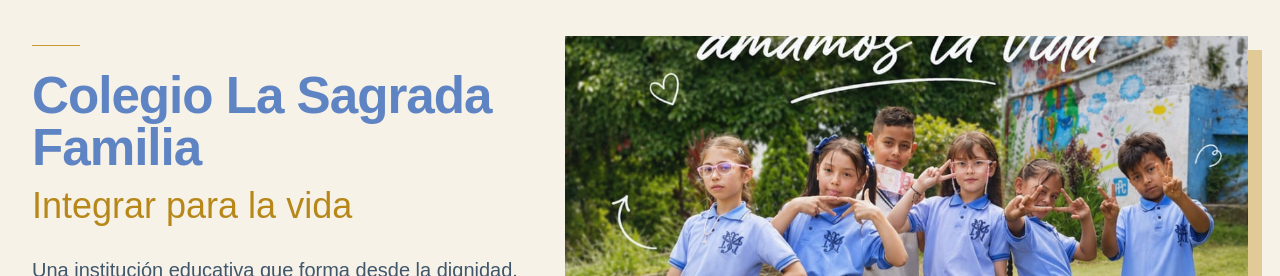
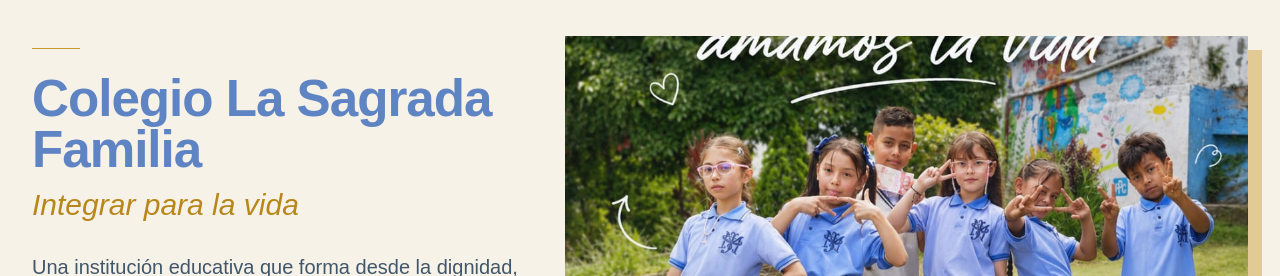
Before and after one commit to moralesandersonr-dev/fundacion-sagrada-familia, a Next.js app: page / in a window 1280 px wide. Shown: the part 127-403 px from the top of the page. Built offline with nearby package versions, Linux system fonts and the light colour scheme; no server answers; a web font is replaced by a local one.

Commit message:
Update Hero.tsx

```diff
--- a/app/components/Hero.tsx
+++ b/app/components/Hero.tsx
@@ -14,11 +14,11 @@ export default function Hero() {
           <div className="mb-4 flex items-center gap-3 md:mb-6 md:gap-4">
             <span className="h-px w-8 bg-[#C59A2F] md:w-12" />
           </div>
-          <h1 className="max-w-4xl font-[var(--font-playfair)] text-[clamp(2rem,6vw,3.2rem)] font-bold leading-[1.02] tracking-[-0.02em] text-[#5F84C4] md:text-[clamp(2.8rem,4vw,4.2rem)]">
+          <h1 className="max-w-4xl font-[var(--font-playfair)] text-[clamp(2.2rem,5vw,4rem)] font-bold leading-[1] tracking-[-0.02em] text-[#5F84C4] md:text-[clamp(3rem,4vw,4.8rem)]">
             Colegio La Sagrada Familia
           </h1>
 
-          <p className="mt-3 font-[var(--font-dancing)] text-3xl text-[#B8871A] md:text-4xl">
+          <p className="mt-3 font-[var(--font-dancing)] italic text-2xl text-[#B8871A] md:text-3xl">
             Integrar para la vida
           </p>
 
```
